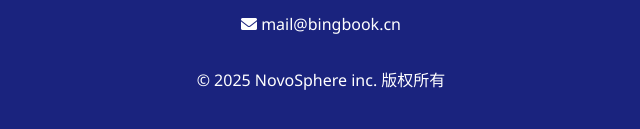
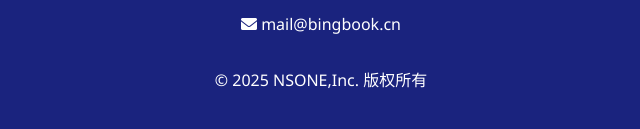
Before and after one commit to rzcne/ns.github.io, a plain HTML site: page index.html in a window 1280 px wide. Shown: the part 2083-2212 px from the top of the page, 319-959 px from the left. Drawn offline with Linux system fonts and the light colour scheme.

Commit message:
Update index.html

```diff
--- a/index.html
+++ b/index.html
@@ -256,7 +256,7 @@
             <p style="margin: 1rem 0;"><i class="fas fa-phone"></i> 021-66888888</p>
             <p style="margin: 1rem 0;"><i class="fas fa-envelope"></i> mail@bingbook.cn</p>
         </div>
-        <p>&copy; 2025 NovoSphere inc. 版权所有</p>
+        <p>&copy; 2025 NSONE,Inc. 版权所有</p>
     </footer>
 </body>
 </html>
```
